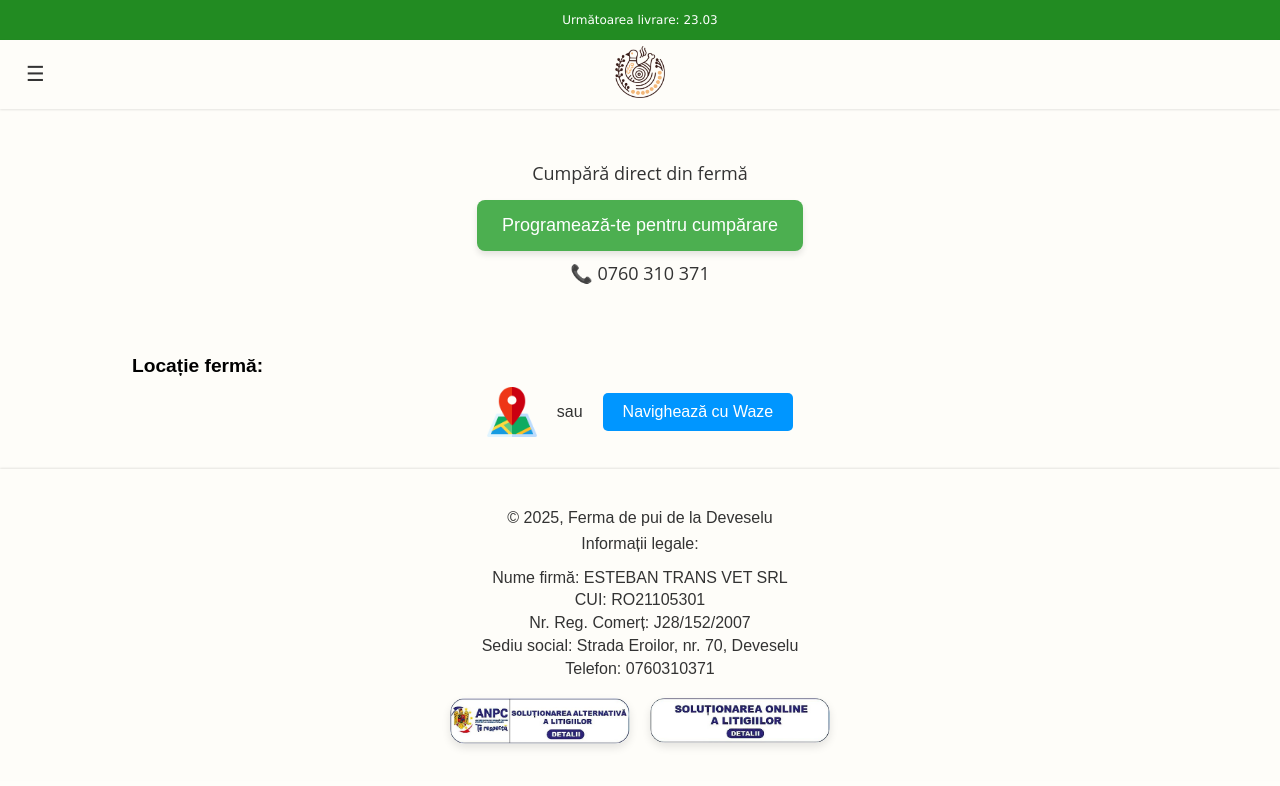
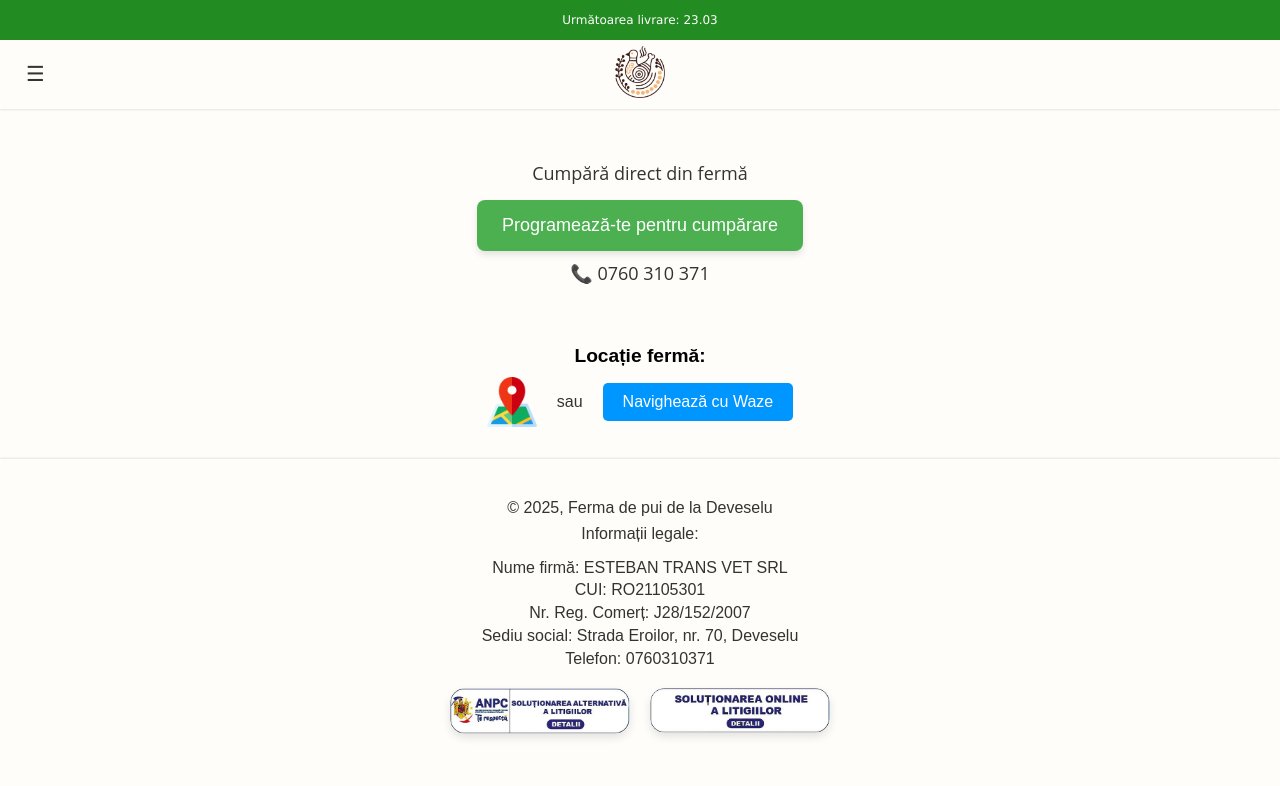
Before and after one commit to AndreiNegrila/pui-veseli, a plain HTML site: page contact/index.html in a window 1280 px wide. Drawn offline with Linux system fonts and the light colour scheme.

Commit message:
Am modificat css

```diff
--- a/style.css
+++ b/style.css
@@ -366,15 +366,14 @@ footer a:hover {
 
 /*locatie*/
 .location-container {
-    text-align: left; /* Aliniază conținutul la stânga */
-    margin-top: 70px;
+    text-align: center; /* Aliniază conținutul la stânga */
+    margin-top: 60px;
 
 }
 
 .location-container h3 {
     font-size: 1.2rem;
     margin-bottom: 10px; /* Spațiu între text și butoane */
-    margin-left: 100px;
 }
 
 .location-row {
@@ -419,10 +418,7 @@ footer a:hover {
 }
 
 @media (max-width: 768px) {
-    .location-container h3 {
-        margin-left: 0;
-        text-align: center;
-    }
+
     .catalog-title {
         padding-left: 1rem; /* Mai puțin spațiu lateral pe mobil */
         font-size: 1.6rem; /* Dimensiune mai mică pentru titlu pe mobil */
```
